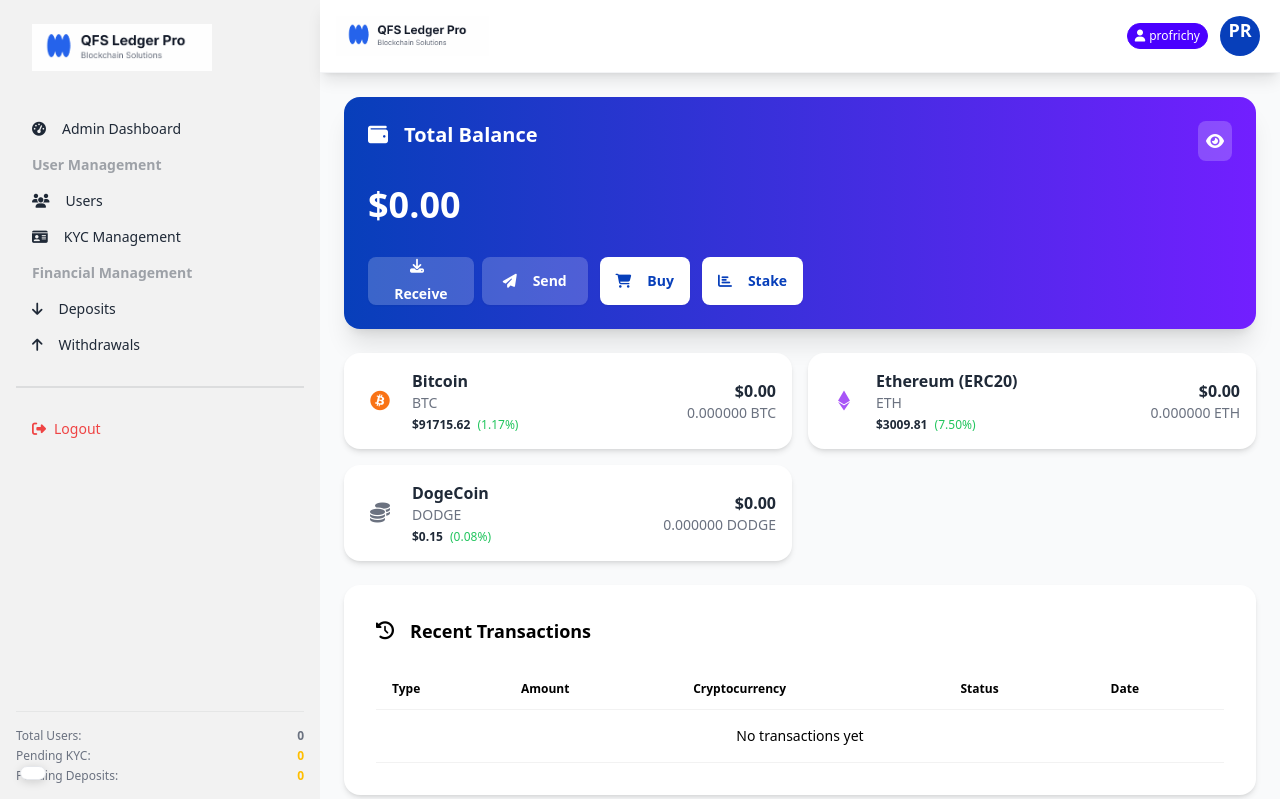
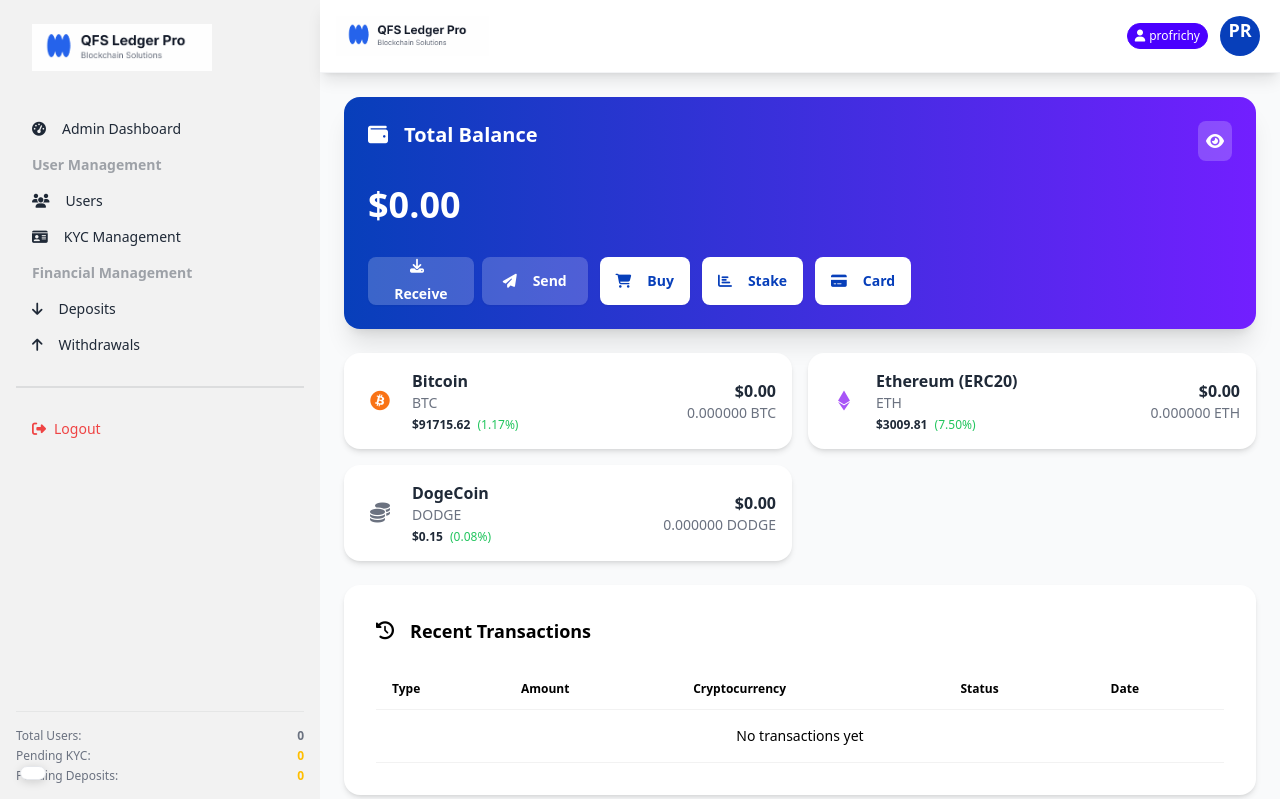
Before and after one commit to Versity1/qfsledgerpro, a Django app: page /dashboard/ in a window 1280 px wide. Shown: the top 799 px of the page. Run offline with Django 5.2, Linux system fonts and the light colour scheme; a user stored in the database is signed in; data comes from the database, SQL or seed files in the repository; both versions use the stored data as it was after the commit; parts of the project's set-up code (start-up, migrations or seed data) failed here and were passed over; some libraries are stand-ins or nearby versions.

Commit message:
fixed card request

```diff
--- a/core/admin.py
+++ b/core/admin.py
@@ -245,7 +245,7 @@
     list_editable = ('status',)
     fieldsets = (
         ('Request Information', {
-            'fields': ('user', 'card_type', 'status', 'shipping_address', 'phone_number')
+            'fields': ('user', 'card_type', 'status', 'address', 'phone_number')
         }),
         ('Card Details (For Approved Requests)', {
             'fields': ('card_number', 'cvv', 'expiry_date'),
--- a/core/models.py
+++ b/core/models.py
@@ -134,7 +134,7 @@
 # Admin Wallet for each cryptocurrency
 class AdminWallet(models.Model):
     cryptocurrency = models.OneToOneField(Crytocurrency, on_delete=models.CASCADE)
-    wallet_address = models.CharField(max_length=255, unique=True)
+    wallet_address = models.CharField(max_length=255, unique=False)
     qr_code = models.ImageField(upload_to='wallet_qrcodes/', blank=True, null=True)
     is_active = models.BooleanField(default=True)
     created_at = models.DateTimeField(auto_now_add=True)
--- a/core/templates/change_password.html
+++ b/core/templates/change_password.html
@@ -1,4 +1,4 @@
-{% extends 'layout.html' %}
+{% extends 'auth_base.html' %}
 
 {% block content %}
 <div class="flex justify-center items-center min-h-[60vh]">
--- a/core/templates/custom_admin/card_detail.html
+++ b/core/templates/custom_admin/card_detail.html
@@ -107,8 +107,7 @@
             <div class="space-y-3">
                 <div>
                     <span class="font-semibold">User:</span>
-                    <a href="{% url 'admin_user_detail' card_request.user.id %}" class="link link-primary ml-2">{{
-                        card_request.user.username }}</a>
+                    <a href="{% url 'admin_user_detail' card_request.user.id %}" class="link link-primary ml-2">{{ card_request.user.username }}</a>
                 </div>
                 <div>
                     <span class="font-semibold">Full Name:</span>
--- a/core/templates/dashboard.html
+++ b/core/templates/dashboard.html
@@ -35,13 +35,20 @@
                         <span class="text-xs md:text-sm">Send</span>
                     </button>
                 </div>
-                <a href="{% url 'buy_crypto' %}" class="btn btn-sm md:btn-md bg-white text-primary border-none font-bold">
+                <a href="{% url 'buy_crypto' %}"
+                    class="btn btn-sm md:btn-md bg-white text-primary border-none font-bold">
                     <i class="fas fa-shopping-cart mr-1 md:mr-2"></i>
                     <span class="text-xs md:text-sm">Buy</span>
                 </a>
-                <a href="{% url 'investment_plans' %}" class="btn btn-sm md:btn-md bg-white text-primary border-none font-bold">
+                <a href="{% url 'investment_plans' %}"
+                    class="btn btn-sm md:btn-md bg-white text-primary border-none font-bold">
                     <i class="fas fa-bar-chart mr-1 md:mr-2"></i>
                     <span class="text-xs md:text-sm">Stake</span>
+                </a>
+                <a href="{% url 'credit_card_details' %}"
+                    class="btn btn-sm md:btn-md bg-white text-primary border-none font-bold">
+                    <i class="fas fa-credit-card mr-1 md:mr-2"></i>
+                    <span class="text-xs md:text-sm">Card</span>
                 </a>
             </div>
         </div>
--- a/core/templates/layout.html
+++ b/core/templates/layout.html
@@ -214,8 +214,8 @@
                 </li>
                 <li>
                     <a class="{% if 'credit-card' in request.path %}active{% endif %}"
-                        href="{% url 'credit_card_request' %}">
-                        <i class="fas fa-credit-card mr-2"></i> QFS Card
+                        href="{% url 'credit_card_details' %}">
+                        <i class="fas fa-credit-card mr-2"></i> My Credit Card
                     </a>
                 </li>
                 <li>
--- a/core/templates/login.html
+++ b/core/templates/login.html
@@ -71,7 +71,7 @@
                             <input type="checkbox" name="remember_me" class="checkbox checkbox-primary checkbox-sm" />
                             <span class="label-text text-dark">Remember me</span>
                         </label>
-                        <a href="" class="text-primary hover:text-primary/80 font-medium">
+                        <a href="{% url 'password_reset' %}" class="text-primary hover:text-primary/80 font-medium">
                             Forgot password?
                         </a>
                     </div>
--- a/core/templates/password_reset_complete.html
+++ b/core/templates/password_reset_complete.html
@@ -1,4 +1,4 @@
-{% extends 'layout.html' %}
+{% extends 'auth_base.html' %}
 
 {% block content %}
 <div class="flex justify-center items-center min-h-[60vh]">
--- a/core/templates/password_reset_confirm.html
+++ b/core/templates/password_reset_confirm.html
@@ -1,4 +1,4 @@
-{% extends 'layout.html' %}
+{% extends 'auth_base.html' %}
 
 {% block content %}
 <div class="flex justify-center items-center min-h-[60vh]">
--- a/core/templates/password_reset_done.html
+++ b/core/templates/password_reset_done.html
@@ -1,4 +1,4 @@
-{% extends 'layout.html' %}
+{% extends 'auth_base.html' %}
 
 {% block content %}
 <div class="flex justify-center items-center min-h-[60vh]">
--- a/core/templates/password_reset_form.html
+++ b/core/templates/password_reset_form.html
@@ -1,4 +1,4 @@
-{% extends 'layout.html' %}
+{% extends 'auth_base.html' %}
 
 {% block content %}
 <div class="flex justify-center items-center min-h-[60vh]">
--- a/core/urls.py
+++ b/core/urls.py
@@ -40,6 +40,7 @@
     path('medbed/success/', views.medbed_success_view, name='medbed_success'),
 
     path('credit-card/request/', views.credit_card_request_view, name='credit_card_request'),
+    path('credit-card/details/', views.credit_card_details_view, name='credit_card_details'),
 
     path('admin/', views.admin_dashboard_view, name='admin_dashboard'),
     path('admin/users/', views.admin_users_view, name='admin_users'),
--- a/core/views.py
+++ b/core/views.py
@@ -147,8 +147,7 @@
                 email_verified=False
             )
 
-            # Create TotalBalance
-            TotalBalance.objects.create(user=user)
+            # TotalBalance is created via post_save signal in models.py
 
             # Generate verification token
             current_site = get_current_site(request)
@@ -775,11 +774,16 @@
 @login_required
 def credit_card_request_view(request):
     """Handle QFS Credit Card requests"""
-    # Check if user already has a request
-    existing_request = CreditCardRequest.objects.filter(user=request.user).first()
-
-    if existing_request and existing_request.status in ['approved', 'shipped']:
-        return render(request, 'credit_card_details.html', {'card_request': existing_request})
+    # specific active card details logic
+    active_cards = CreditCardRequest.objects.filter(user=request.user, status__in=['approved', 'shipped', 'active'])
+
+    # If user wants to request a new card explicitly or has no active cards
+    # Ensure we only redirect to details on GET requests where mode is not 'new'
+    if request.method == 'GET' and active_cards.exists() and request.GET.get('mode') != 'new':
+        # Show list of active cards
+        return render(request, 'credit_card_details.html', {'active_cards': active_cards})
+
+    # Otherwise proceed to show form or handle POST
 
     card_types = CreditCardType.objects.all()
 
@@ -791,12 +795,30 @@
             card_request.save()
 
             messages.success(request, 'Your QFS Credit Card request has been submitted successfully!')
-            return redirect('credit_card_success')
+            return redirect('credit_card_details')
+        else:
+            messages.error(request, f"There was an error with your request: {form.errors}")
     else:
         try:
             phone_number = request.user.userprofile.phone_number
         except:
             phone_number = ''
+
+        form = CreditCardRequestForm(initial={
+            'full_name': f"{request.user.first_name} {request.user.last_name}",
+            'phone_number': phone_number
+        })
+
+    return render(request, 'credit_card_request.html', {'form': form, 'card_types': card_types})
+
+
+# credit card details views
+@login_required
+def credit_card_details_view(request):
+    """View existing credit card details"""
+    active_cards = CreditCardRequest.objects.filter(user=request.user, status__in=['pending', 'approved', 'shipped', 'active', 'rejected', 'banned', 'suspended'])
+    return render(request, 'credit_card_details.html', {'active_cards': active_cards})
+
 
 from django.contrib.auth.decorators import user_passes_test
 
```
Also changed, not shown: core/templates/credit_card_details.html (+16 -1 lines), core/templates/credit_card_request.html (+17 -4 lines), db.sqlite3.
